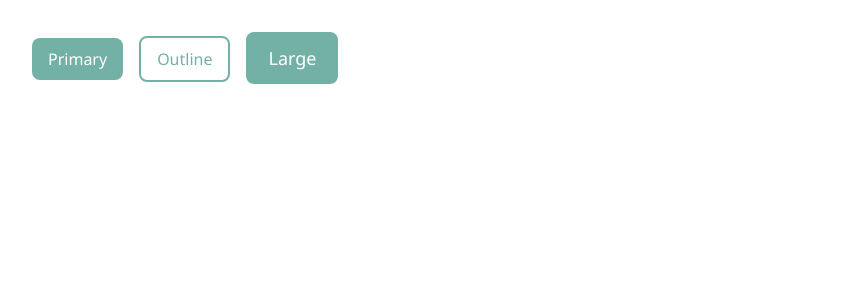
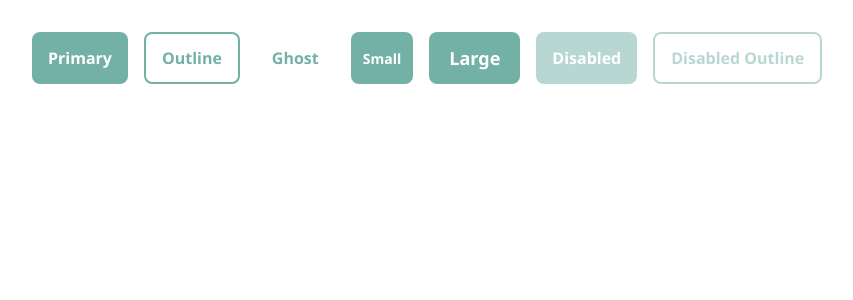
Before and after one commit to DorukhanBekdur/dorukhan-ui, a React (Vite) app: page / in a window 1280 px wide. Shown: the top 300 px of the page, without its empty margins (0-853 px from the left). Built offline with nearby package versions, Linux system fonts and the light colour scheme.

Commit message:
Add complete Button component with variants and sizes

```diff
--- a/src/App.jsx
+++ b/src/App.jsx
@@ -4,13 +4,22 @@ import Button from "./components/Button/Button";
 function App() {
   return (
     <>
-      <div style={{ padding: "2rem" }}>
+      <div
+        style={{
+          padding: "2rem",
+          display: "flex",
+          gap: "1rem",
+          flexWrap: "wrap",
+        }}
+      >
         <Button>Primary</Button>
-        <Button variant="outline" style={{ marginLeft: "1rem" }}>
-          Outline
-        </Button>
-        <Button size="lg" style={{ marginLeft: "1rem" }}>
-          Large
+        <Button variant="outline">Outline</Button>
+        <Button variant="ghost">Ghost</Button>
+        <Button size="sm">Small</Button>
+        <Button size="lg">Large</Button>
+        <Button disabled>Disabled</Button>
+        <Button variant="outline" disabled>
+          Disabled Outline
         </Button>
       </div>
     </>
--- a/src/components/Button/Button.css
+++ b/src/components/Button/Button.css
@@ -1,36 +1,56 @@
 .btn {
   border: none;
-  border-radius: var(--btn-radius);
-  padding: var(--btn-padding);
+  border-radius: 8px;
+  padding: 10px 16px;
+  font-weight: 600;
   cursor: pointer;
-  transition: background 0.2s ease;
-  font-weight: 500;
+  transition: background-color 0.3s ease;
+  font-family: inherit;
+  display: inline-block;
+  user-select: none;
+  text-align: center;
 }
 
 /* Variants */
 .btn-primary {
-  background-color: var(--color-primary);
+  background-color: #73b1a6;
   color: white;
 }
 
-.btn-primary:hover {
+.btn-primary:hover:not(.btn-disabled) {
   background-color: #5a988d;
 }
 
 .btn-outline {
   background-color: transparent;
-  border: 2px solid var(--color-primary);
-  color: var(--color-primary);
+  border: 2px solid #73b1a6;
+  color: #73b1a6;
 }
 
-.btn-outline:hover {
-  background-color: var(--color-primary);
+.btn-outline:hover:not(.btn-disabled) {
+  background-color: #73b1a6;
   color: white;
+}
+
+.btn-ghost {
+  background-color: transparent;
+  color: #73b1a6;
+  border: none;
+}
+
+.btn-ghost:hover:not(.btn-disabled) {
+  background-color: #e6f0ef;
+}
+
+/* Disabled */
+.btn-disabled {
+  opacity: 0.5;
+  cursor: not-allowed;
 }
 
 /* Sizes */
 .btn-sm {
-  padding: 6px 10px;
+  padding: 6px 12px;
   font-size: 14px;
 }
 
@@ -40,6 +60,6 @@
 }
 
 .btn-lg {
-  padding: 14px 22px;
+  padding: 14px 20px;
   font-size: 18px;
 }
--- a/src/components/Button/Button.jsx
+++ b/src/components/Button/Button.jsx
@@ -1,8 +1,22 @@
 import "./Button.css";
 
-const Button = ({ children, variant = "primary", size = "md", ...props }) => {
+const Button = ({
+  children,
+  variant = "primary",
+  size = "md",
+  disabled = false,
+  onClick,
+  ...props
+}) => {
   return (
-    <button className={`btn btn-${variant} btn-${size}`} {...props}>
+    <button
+      className={`btn btn-${variant} btn-${size} ${
+        disabled ? "btn-disabled" : ""
+      }`}
+      disabled={disabled}
+      onClick={onClick}
+      {...props}
+    >
       {children}
     </button>
   );
```
